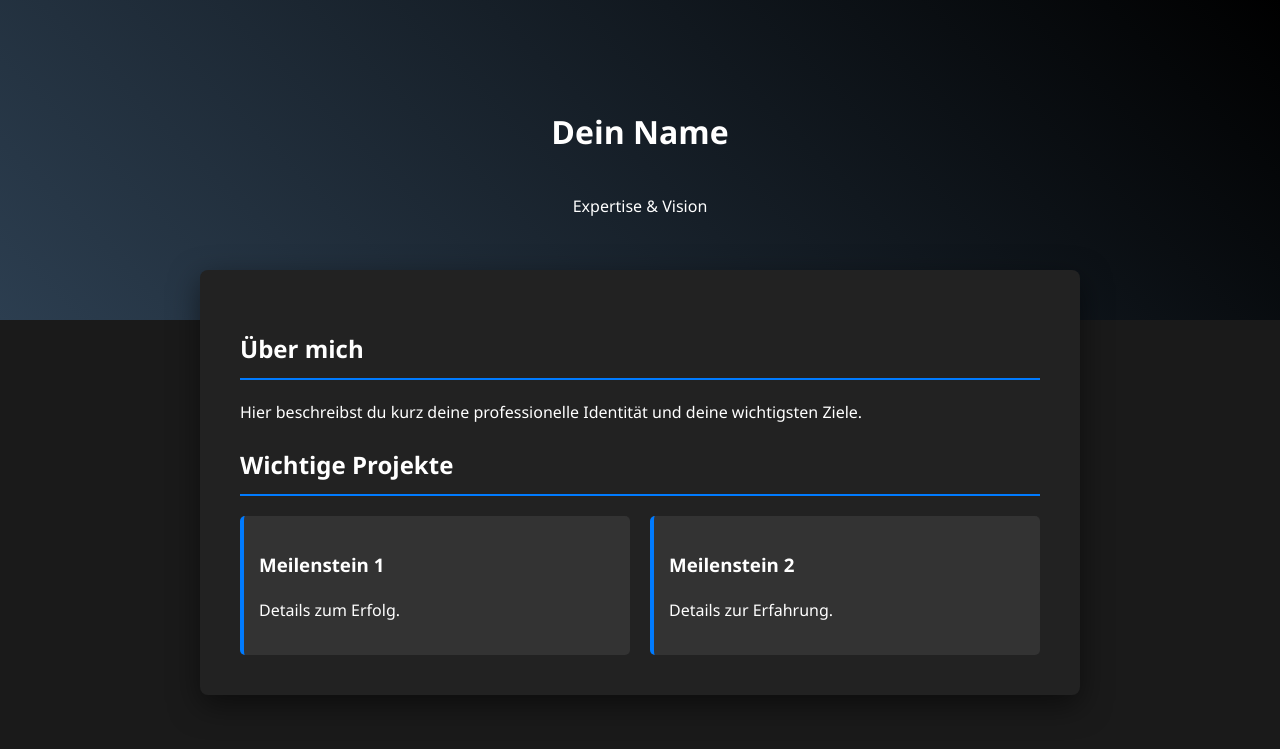
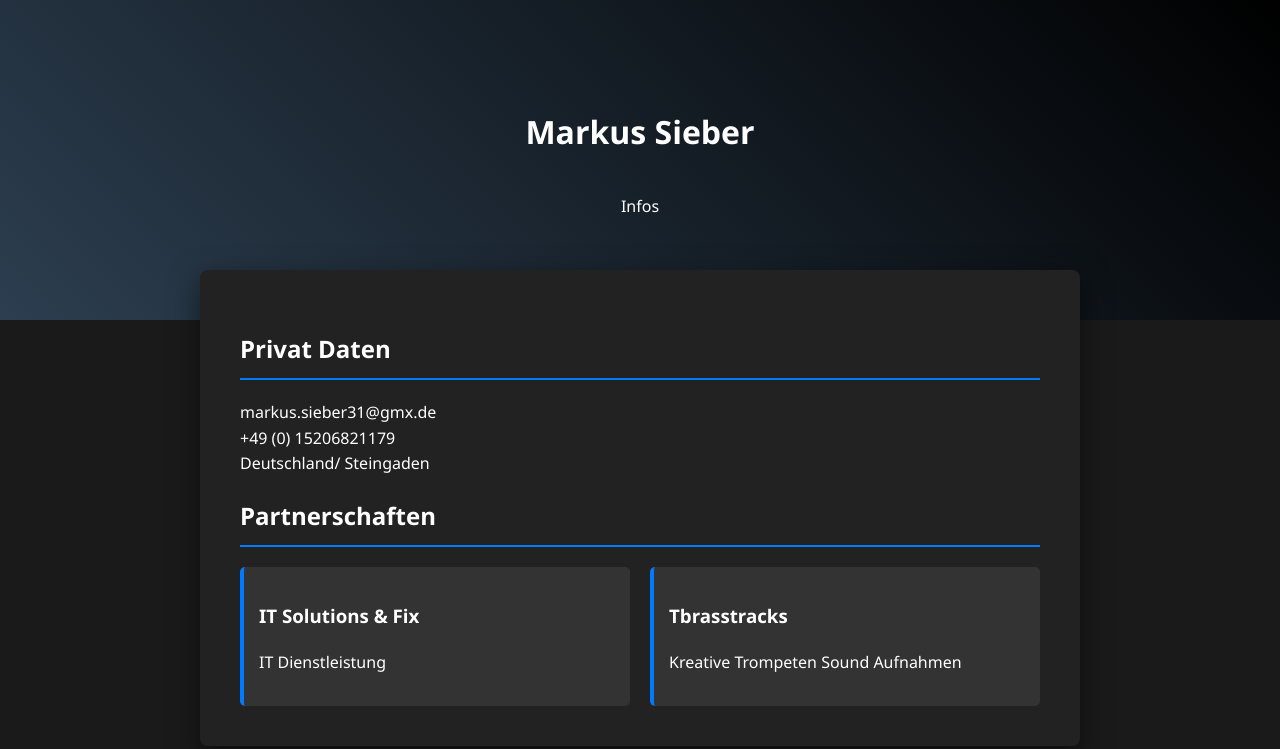
Before and after one commit to Tbrasstracks/Markus-Sieber, a plain HTML site: page index.html in a window 1280 px wide. Drawn offline with Linux system fonts and the light colour scheme.

Commit message:
Update portfolio details and personal information

```diff
--- a/index.html
+++ b/index.html
@@ -3,7 +3,7 @@
 <head>
     <meta charset="UTF-8">
     <meta name="viewport" content="width=device-width, initial-scale=1.0">
-    <title>Portfolio | Professional</title>
+    <title>Portfolio</title>
     <style>
         body { margin: 0; font-family: 'Segoe UI', sans-serif; background: #1a1a1a; color: white; line-height: 1.6; }
         header { height: 40vh; display: flex; flex-direction: column; justify-content: center; align-items: center; background: linear-gradient(45deg, #2c3e50, #000); }
@@ -15,19 +15,21 @@
 </head>
 <body>
     <header>
-        <h1>Dein Name</h1>
-        <p>Expertise & Vision</p>
+        <h1>Markus Sieber</h1>
+        <p>Infos</p>
     </header>
     <div class="container">
         <section>
-            <h2>Über mich</h2>
-            <p>Hier beschreibst du kurz deine professionelle Identität und deine wichtigsten Ziele.</p>
+            <h2>Privat Daten</h2>
+            <p>markus.sieber31@gmx.de<br>
+            +49 (0) 15206821179<br>
+            Deutschland/ Steingaden</p>
         </section>
         <section>
-            <h2>Wichtige Projekte</h2>
+            <h2>Partnerschaften</h2>
             <div class="grid">
-                <div class="box"><h3>Meilenstein 1</h3><p>Details zum Erfolg.</p></div>
-                <div class="box"><h3>Meilenstein 2</h3><p>Details zur Erfahrung.</p></div>
+                <div class="box"><h3>IT Solutions & Fix</h3><p>IT Dienstleistung</p></div>
+                <div class="box"><h3>Tbrasstracks</h3><p>Kreative Trompeten Sound Aufnahmen</p></div>
             </div>
         </section>
     </div>
```
